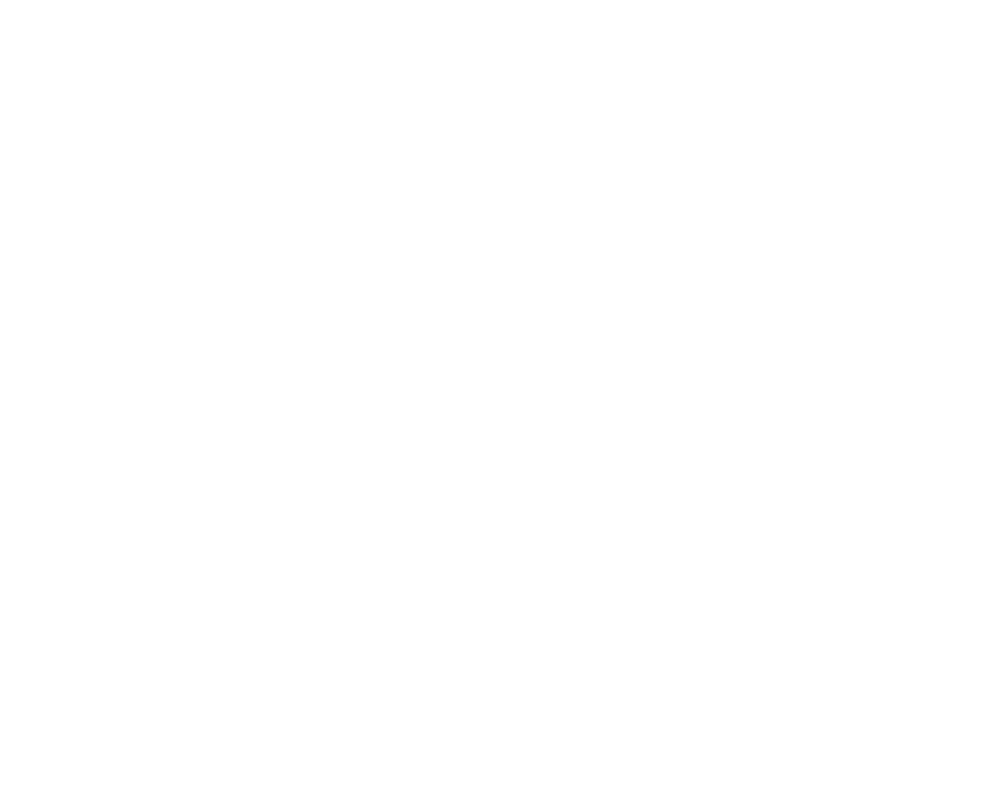
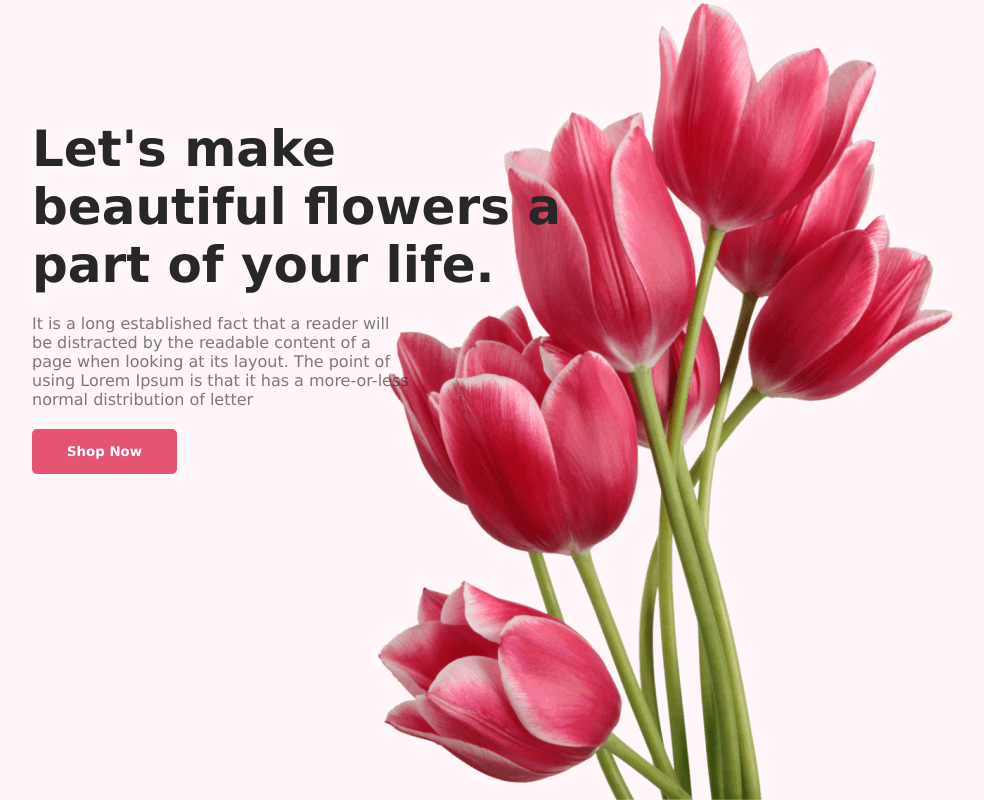
Before and after one commit to wolfiee42/flower-shop-project, a plain HTML site: page index.html in a window 1280 px wide. Shown: the whole page, without its empty margins (168-1152 px from the left). Drawn offline with Linux system fonts and the light colour scheme.

Commit message:
header section added

```diff
--- a/index.html
+++ b/index.html
@@ -4,9 +4,19 @@
     <meta charset="UTF-8">
     <meta name="viewport" content="width=device-width, initial-scale=1.0">
     <link rel="stylesheet" href="styles/style.css">
-    <title>Document</title>
+    <title>Online Flower Shop </title>
 </head>
 <body>
-
+    <header>
+        <div class="header">
+            <div class="header-container">
+                <h3 class="header-title">Let's make <br> beautiful flowers a<br> part of your life.</h3>
+                <p class="description">It is a long established fact that a reader will be distracted by the readable content of a page when looking at its layout. The point of using Lorem Ipsum is that it has a more-or-less normal distribution of letter</p>
+                <button class="btn">Shop Now</button>
+            </div>
+        </div>
+    </header>
+    <main></main>
+    <footer></footer>
 </body>
 </html>
--- a/styles/style.css
+++ b/styles/style.css
@@ -0,0 +1,47 @@
+* {
+    margin: 0;
+    padding: 0;
+    font-family: 'Lucida Sans', 'Lucida Sans Regular', 'Lucida Grande', 'Lucida Sans Unicode', Geneva, Verdana, sans-serif;
+}
+
+/* shared section */
+
+.description {
+    color: rgba(39, 39, 39, 0.60);
+    font-size: 16px;
+    font-weight: 400;
+    width: 35%;
+    padding-bottom: 20px;
+}
+
+.btn {
+    padding: 15px 35px;
+    border: none;
+    border-radius: 5px;
+    background-color: #E55473;
+    color: #fff;
+    font-weight: 800;
+}
+
+/* header section */
+
+header {
+    background-color: #E554730D;
+    height: 100vh;
+    background-image: url(../assets/pngwing\ 10.png);
+    background-repeat: no-repeat;
+    background-size: contain;
+    background-position: 80% 100%;
+}
+
+.header-container {
+    color: #272727;
+    font-size: 25px;
+    padding: 120px 0px 0px 200px;
+}
+
+.header-title {
+    color: #272727;
+    font-size: 50px;
+    padding-bottom: 20px;
+}
```
Also changed, not shown: assets/Flower 01.png (renamed from Flower Asset/Flower 01.png), assets/Group 57.png (renamed from Flower Asset/Group 57.png), assets/Group 58.png (renamed from Flower Asset/Group 58.png), assets/Group 59.png (renamed from Flower Asset/Group 59.png), assets/Rectangle 4.png (renamed from Flower Asset/Rectangle 4.png), assets/Rectangle 5.png (renamed from Flower Asset/Rectangle 5.png), assets/Rectangle 6.png (renamed from Flower Asset/Rectangle 6.png), assets/Rectangle 9.png (renamed from Flower Asset/Rectangle 9.png), assets/pngwing 10.png (renamed from Flower Asset/pngwing 10.png), assets/pngwing 5.png (renamed from Flower Asset/pngwing 5.png), assets/pngwing 6.png (renamed from Flower Asset/pngwing 6.png), assets/pngwing 7.png (renamed from Flower Asset/pngwing 7.png), assets/pngwing 8.png (renamed from Flower Asset/pngwing 8.png).
